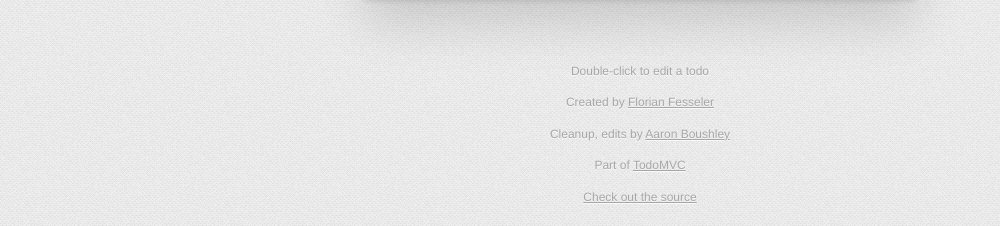
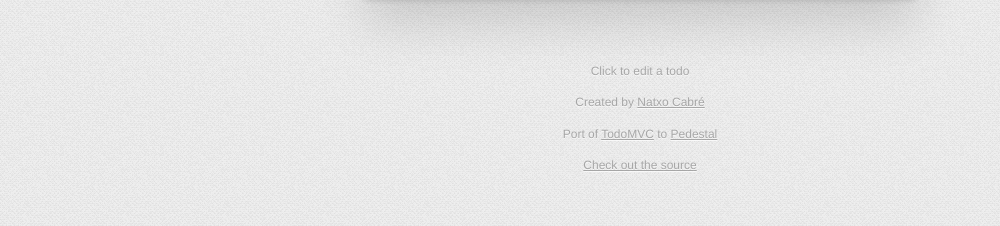
Before and after one commit to keoko/todomvc-pedestal, a plain HTML site: page out/tools/public/design/application.html in a window 1280 px wide. Shown: the part 217-443 px from the top of the page, without its empty margins (0-1000 px from the left). Drawn offline with Linux system fonts and the light colour scheme; files that its build step writes are made by us from their sources; files whose address does not match are found by name.

```diff
--- a/out/tools/public/design/application.html
+++ b/out/tools/public/design/application.html
@@ -45,10 +45,9 @@
 
 
   <footer id="info">
-    <p>Double-click to edit a todo</p>
-    <p>Created by <a href="http://twitter.com/ffesseler">Florian Fesseler</a></p>
-    <p>Cleanup, edits by <a href="http://github.com/boushley">Aaron Boushley</a></p>
-    <p>Part of <a href="http://todomvc.com">TodoMVC</a></p>
+    <p>Click to edit a todo</p>
+    <p>Created by <a href="http://twitter.com/keoko">Natxo Cabré</a></p>
+    <p>Port of <a href="http://todomvc.com">TodoMVC</a> to <a href="http://pedestal.io">Pedestal</a></p>
   </footer>
 
   <!-- Add External JavaScript libraries -->
```
Also changed, not shown: 4 other files.
